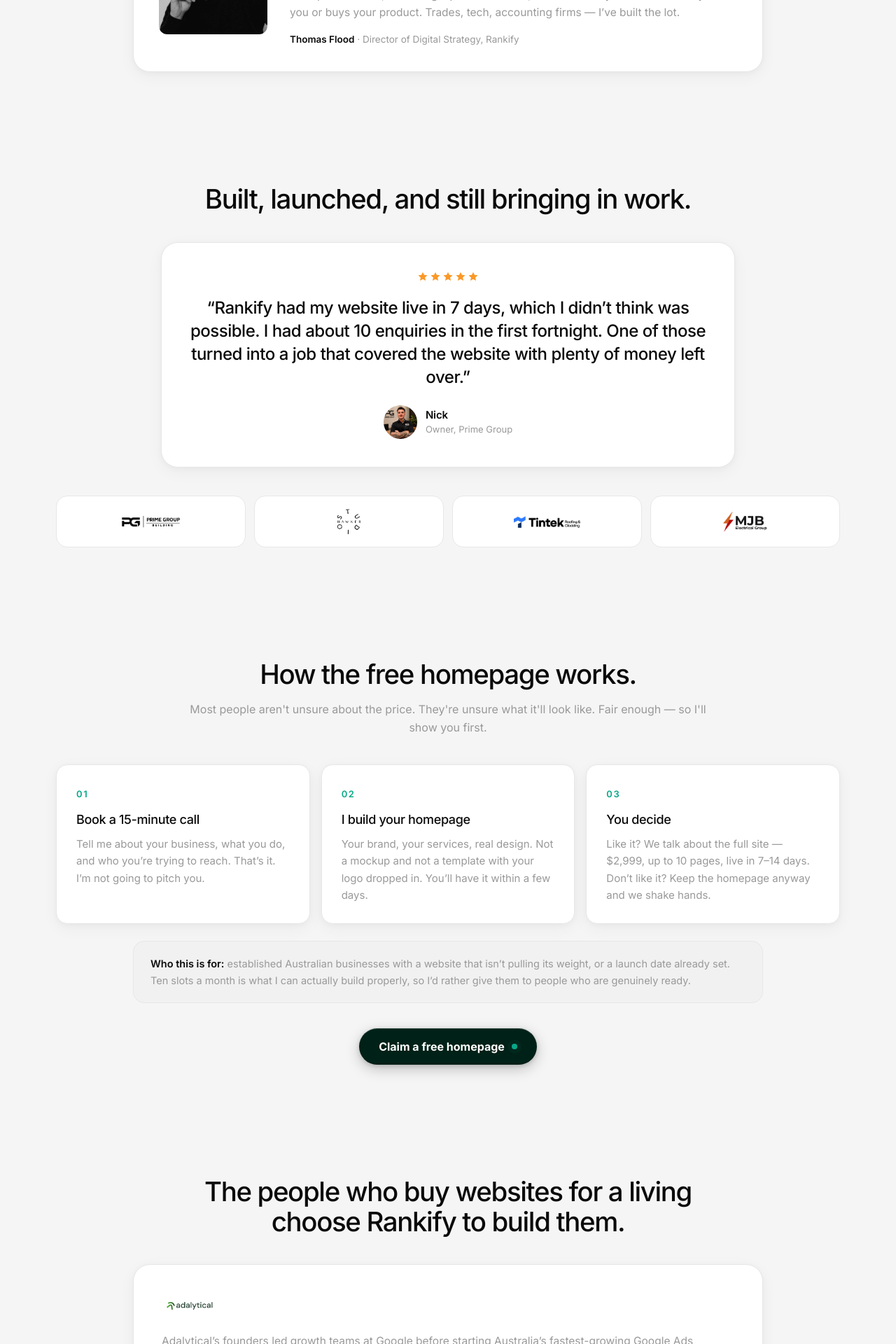
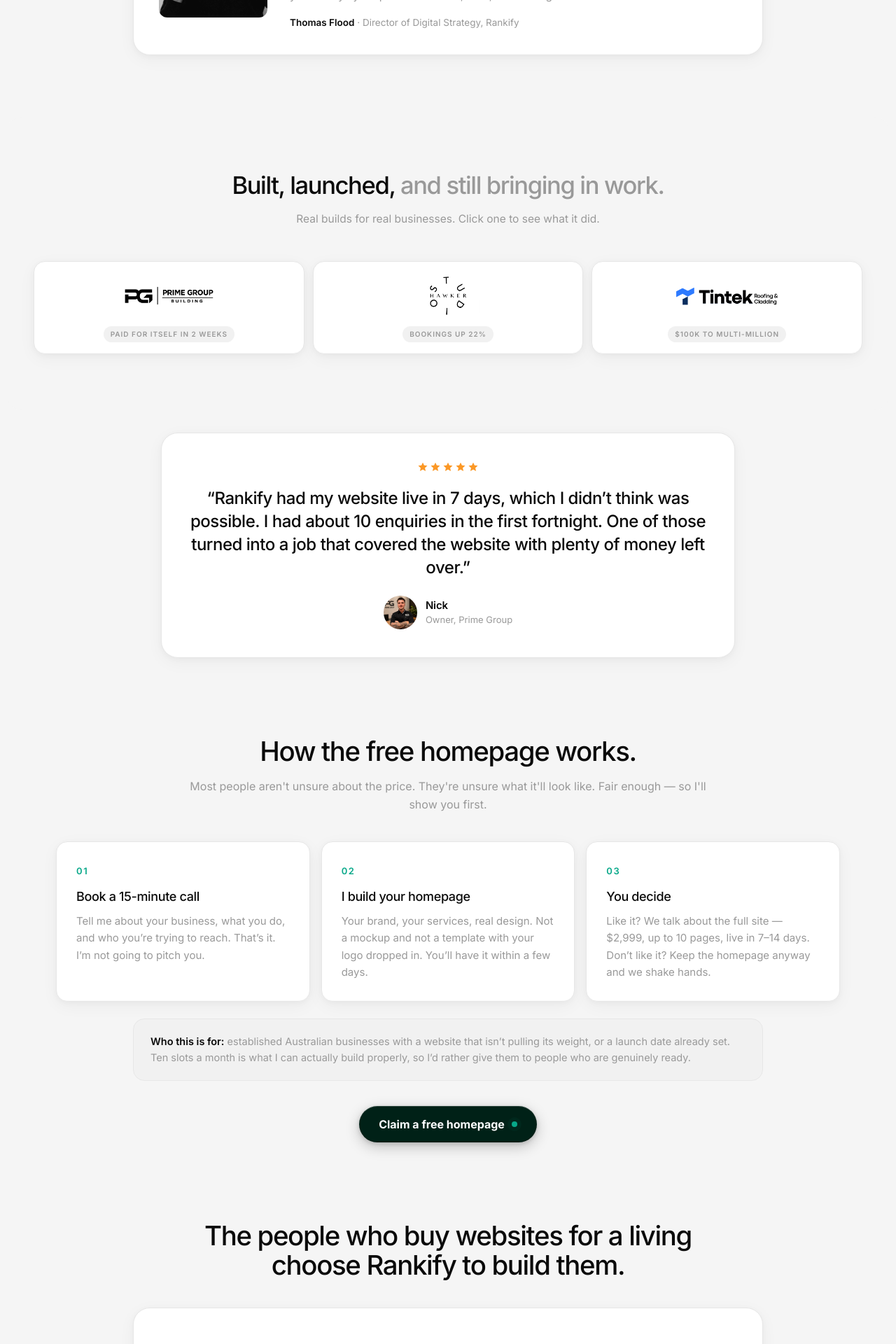
Before and after one commit to rankify-ops/rankify-com-au, a Next.js app: page /free-homepage in a window 1280 px wide. Shown: the part 880-2800 px from the top of the page at 70% size. Built offline with nearby package versions, Linux system fonts and the light colour scheme.

Commit message:
Free homepage: clickable case studies with real results, tighter section rhythm

```diff
--- a/src/app/free-homepage/page.tsx
+++ b/src/app/free-homepage/page.tsx
@@ -6,6 +6,9 @@ import { asset } from "@/lib/basePath";
 import { Reveal } from "@/components/ui/Reveal";
 import { Stars } from "@/components/ui/Stars";
 import { ScreenshotWall } from "@/components/service-page/ScreenshotWall";
+import { CaseStudyRow } from "@/components/service-page/CaseStudyRow";
+import { webDesignAndDevelopment } from "@/content/service-pages/web-design-and-development";
+import type { CaseStudyRowBlock } from "@/content/service-pages/types";
 import { LandingFaq, LandingPixel, StickyCta } from "@/components/landing/LandingChrome";
 
 /**
@@ -33,12 +36,39 @@ const LOGO = "/assets/images/ha7iyKKaK8R1V7r8jKPhCa6P74.svg";
 
 const TRUST = ["Built in 7–14 days", "Direct with the developer", "30-day money-back guarantee"];
 
-const LOGOS = [
-  { src: "/assets/logos-web/prime-group.webp", alt: "Prime Group Building" },
-  { src: "/assets/logos-web/hawker-studio.webp", alt: "Hawker Studios" },
-  { src: "/assets/logos-web/tintek.webp", alt: "Tintek Roofing & Cladding" },
-  { src: "/assets/logos-web/mjb-electrical.webp", alt: "MJB Electrical Group" },
-];
+/**
+ * The same case studies the web dev page uses, so there is one place to edit
+ * a client result rather than two that drift.
+ *
+ * A logo in a box with no name, no number and no click was proof of nothing —
+ * these open their results over the page. The popup is not an exit: closing it
+ * puts the visitor back exactly where they were, which is why it is allowed
+ * here at all. Its CTA is repointed at the booking page and the outbound
+ * "visit the site" links are dropped, so the one-destination rule holds.
+ *
+ * Adalytical is filtered out — it has its own section further down — and so is
+ * anything without results, because a "Coming soon" card on a page you are
+ * paying to send traffic to is worse than one card fewer.
+ */
+const CASE_STUDIES: CaseStudyRowBlock = (() => {
+  const source = webDesignAndDevelopment.blocks.find(
+    (b): b is CaseStudyRowBlock => b.type === "casestudyrow",
+  );
+  return {
+    type: "casestudyrow",
+    heading: "Built, launched,",
+    headingDim: "and still bringing in work.",
+    subheading: "Real builds for real businesses. Click one to see what it did.",
+    ctaHref: BOOK,
+    ctaLabel: CTA,
+    hideLiveLinks: true,
+    items: (source?.items ?? [])
+      .filter((i) => i.name !== "Adalytical" && !i.placeholder && (i.results?.length || i.quote))
+      // The chip is the headline result rather than "See results" — the number
+      // is what earns the click, and the subheading already says they open.
+      .map((i) => ({ ...i, label: i.timeline ?? i.label })),
+  };
+})();
 
 const STEPS = [
   {
@@ -174,7 +204,7 @@ export default function FreeHomepagePage() {
       </section>
 
       {/* ---------- 2. Thomas ---------- */}
-      <section className="mx-auto max-w-[1200px] px-5 py-14 sm:px-10 sm:py-20">
+      <section className="mx-auto max-w-[1200px] px-5 pb-2 pt-10 sm:px-10 sm:pt-14">
         <Reveal scale>
           <div className="neu mx-auto flex max-w-[900px] flex-col items-center gap-6 rounded-3xl border border-line bg-white p-6 text-center sm:flex-row sm:items-start sm:gap-8 sm:p-9 sm:text-left">
             <Image
@@ -207,11 +237,14 @@ export default function FreeHomepagePage() {
       </section>
 
       {/* ---------- 3. Proof ---------- */}
-      <section className="bg-paper py-14 sm:py-20">
+      {/* Rendered as a sibling, not a child: CaseStudyRow is a full section
+          with its own margin and padding, and wrapping it in another padded
+          one stacked four lots of 80px into a dead band above it. */}
+      <CaseStudyRow block={CASE_STUDIES} />
+
+      <section className="pb-9 pt-6 sm:pb-14 sm:pt-8">
         <div className="mx-auto max-w-[1200px] px-5 sm:px-10">
-          <SectionHead>Built, launched, and still bringing in work.</SectionHead>
-
-          <Reveal scale delay={0.05} className="mx-auto mt-10 max-w-[820px]">
+          <Reveal scale delay={0.05} className="mx-auto max-w-[820px]">
             <figure className="neu rounded-3xl border border-line bg-white p-7 text-center sm:p-10">
               <Stars className="h-4 w-4" wrapperClassName="justify-center" />
               <blockquote className="mt-5 text-[clamp(18px,2vw,24px)] font-medium leading-snug tracking-[-0.02em]">
@@ -237,28 +270,11 @@ export default function FreeHomepagePage() {
             </figure>
           </Reveal>
 
-          {/* Logos only, and not linked — every outbound link is an exit. */}
-          <Reveal delay={0.1} className="mt-10 grid grid-cols-2 gap-3 sm:grid-cols-4">
-            {LOGOS.map((l) => (
-              <span
-                key={l.alt}
-                className="flex h-[74px] items-center justify-center rounded-2xl border border-line bg-white px-5"
-              >
-                <Image
-                  src={asset(l.src)}
-                  alt={l.alt}
-                  width={200}
-                  height={88}
-                  className="max-h-[42px] max-w-full object-contain"
-                />
-              </span>
-            ))}
-          </Reveal>
         </div>
       </section>
 
       {/* ---------- 4. The offer ---------- */}
-      <section className="mx-auto max-w-[1200px] px-5 py-14 sm:px-10 sm:py-20">
+      <section className="mx-auto max-w-[1200px] px-5 py-9 sm:px-10 sm:py-14">
         <SectionHead sub="Most people aren't unsure about the price. They're unsure what it'll look like. Fair enough — so I'll show you first.">
           How the free homepage works.
         </SectionHead>
@@ -292,7 +308,7 @@ export default function FreeHomepagePage() {
       </section>
 
       {/* ---------- 5. Authority ---------- */}
-      <section className="bg-paper py-14 sm:py-20">
+      <section className="bg-paper py-9 sm:py-14">
         <div className="mx-auto max-w-[1200px] px-5 sm:px-10">
           <SectionHead>
             The people who buy websites for a living choose Rankify to build them.
@@ -303,9 +319,9 @@ export default function FreeHomepagePage() {
               <Image
                 src={asset("/assets/logos-web/adalytical.webp")}
                 alt="Adalytical"
-                width={240}
-                height={106}
-                className="h-9 w-auto object-contain"
+                width={320}
+                height={141}
+                className="h-11 w-auto object-contain sm:h-12"
               />
               <p className="mt-5 text-[15.5px] leading-relaxed text-grey">
                 Adalytical&rsquo;s founders led growth teams at Google before starting Australia&rsquo;s
@@ -345,7 +361,7 @@ export default function FreeHomepagePage() {
       </section>
 
       {/* ---------- 6. Comparison ---------- */}
-      <section className="mx-auto max-w-[1200px] px-5 py-14 sm:px-10 sm:py-20">
+      <section className="mx-auto max-w-[1200px] px-5 py-9 sm:px-10 sm:py-14">
         <SectionHead>Seriously — look at the difference.</SectionHead>
 
         <Reveal scale delay={0.05} className="mx-auto mt-10 max-w-[860px]">
@@ -385,7 +401,7 @@ export default function FreeHomepagePage() {
       </section>
 
       {/* ---------- 7. Guarantee ---------- */}
-      <section className="bg-paper py-14 sm:py-20">
+      <section className="bg-paper py-9 sm:py-14">
         <div className="mx-auto max-w-[1200px] px-5 sm:px-10">
           <SectionHead sub="Take 30 days with the finished site. If you're not satisfied with what I built, ask for a refund and you'll get one — no argument and no exit interview.">
             30-day money-back guarantee. The risk is mine, not yours.
@@ -417,7 +433,7 @@ export default function FreeHomepagePage() {
       </section>
 
       {/* ---------- 8. FAQ ---------- */}
-      <section className="mx-auto max-w-[1200px] px-5 py-14 sm:px-10 sm:py-20">
+      <section className="mx-auto max-w-[1200px] px-5 py-9 sm:px-10 sm:py-14">
         <SectionHead>Questions, answered straight.</SectionHead>
         <div className="mt-10">
           <LandingFaq items={FAQ} />
--- a/src/components/service-page/CaseStudyRow.tsx
+++ b/src/components/service-page/CaseStudyRow.tsx
@@ -58,11 +58,13 @@ export function CaseStudyRow({ block }: { block: CaseStudyRowBlock }) {
             six-column grid left a hole on the end. */}
         <div
           className={`mt-8 grid grid-cols-2 gap-3 sm:mt-12 sm:grid-cols-3 ${
-            block.items.length === 4
-              ? "lg:grid-cols-4"
-              : block.items.length === 5
-                ? "lg:grid-cols-5"
-                : "lg:grid-cols-6"
+            block.items.length === 3
+              ? "lg:grid-cols-3"
+              : block.items.length === 4
+                ? "lg:grid-cols-4"
+                : block.items.length === 5
+                  ? "lg:grid-cols-5"
+                  : "lg:grid-cols-6"
           }`}
         >
           {block.items.map((c, i) => {
@@ -81,7 +83,7 @@ export function CaseStudyRow({ block }: { block: CaseStudyRowBlock }) {
                       : "cursor-default opacity-70"
                   }`}
                 >
-                  <span className="flex h-12 w-full items-center justify-center">
+                  <span className="flex h-14 w-full items-center justify-center sm:h-16">
                     {c.logo ? (
                       <Image
                         src={asset(c.logo)}
@@ -112,7 +114,7 @@ export function CaseStudyRow({ block }: { block: CaseStudyRowBlock }) {
         </div>
       </div>
 
-      {open && <ResultsModal item={open} onClose={close} />}
+      {open && <ResultsModal item={open} block={block} onClose={close} />}
     </section>
   );
 }
@@ -128,7 +130,15 @@ function GoogleAdsIcon() {
   );
 }
 
-function ResultsModal({ item, onClose }: { item: Item; onClose: () => void }) {
+function ResultsModal({
+  item,
+  block,
+  onClose,
+}: {
+  item: Item;
+  block: CaseStudyRowBlock;
+  onClose: () => void;
+}) {
   // No mounted guard needed: this only ever renders from a click, so it never
   // runs during SSR and document is always there.
   // Portalled to body: the section is inside a transformed Reveal, which would
@@ -237,13 +247,13 @@ function ResultsModal({ item, onClose }: { item: Item; onClose: () => void }) {
         )}
 
         <a
-          href="#website-configurator"
+          href={block.ctaHref ?? "#website-configurator"}
           onClick={onClose}
           className="neu-btn neu-btn-dark mt-5 block whitespace-nowrap rounded-full bg-[var(--green-deep)] px-5 py-2.5 text-center text-[14px] font-bold text-white hover:-skew-x-3"
         >
-          Get results like these
+          {block.ctaLabel ?? "Get results like these"}
         </a>
-        {item.liveUrl && (
+        {item.liveUrl && !block.hideLiveLinks && (
           <a
             href={item.liveUrl}
             target={item.liveUrl.startsWith("http") ? "_blank" : undefined}
```
Also changed, not shown: src/content/service-pages/types.ts (+8 -0 lines).
